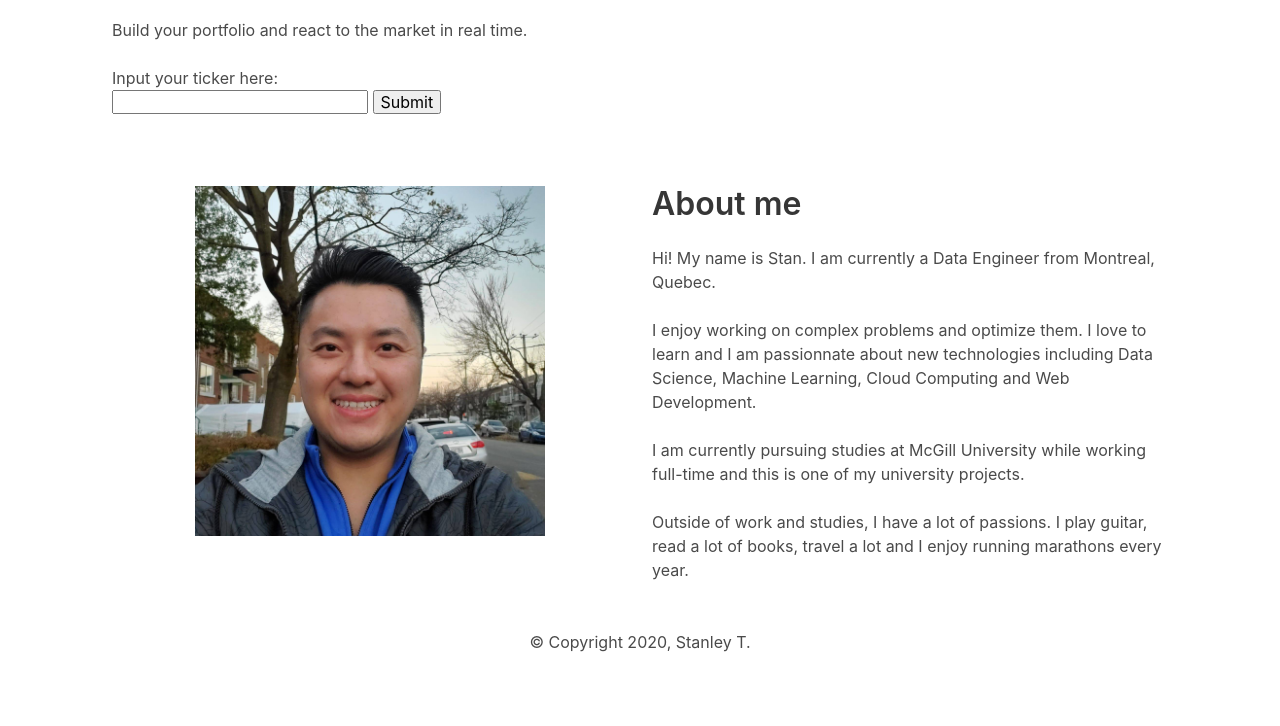
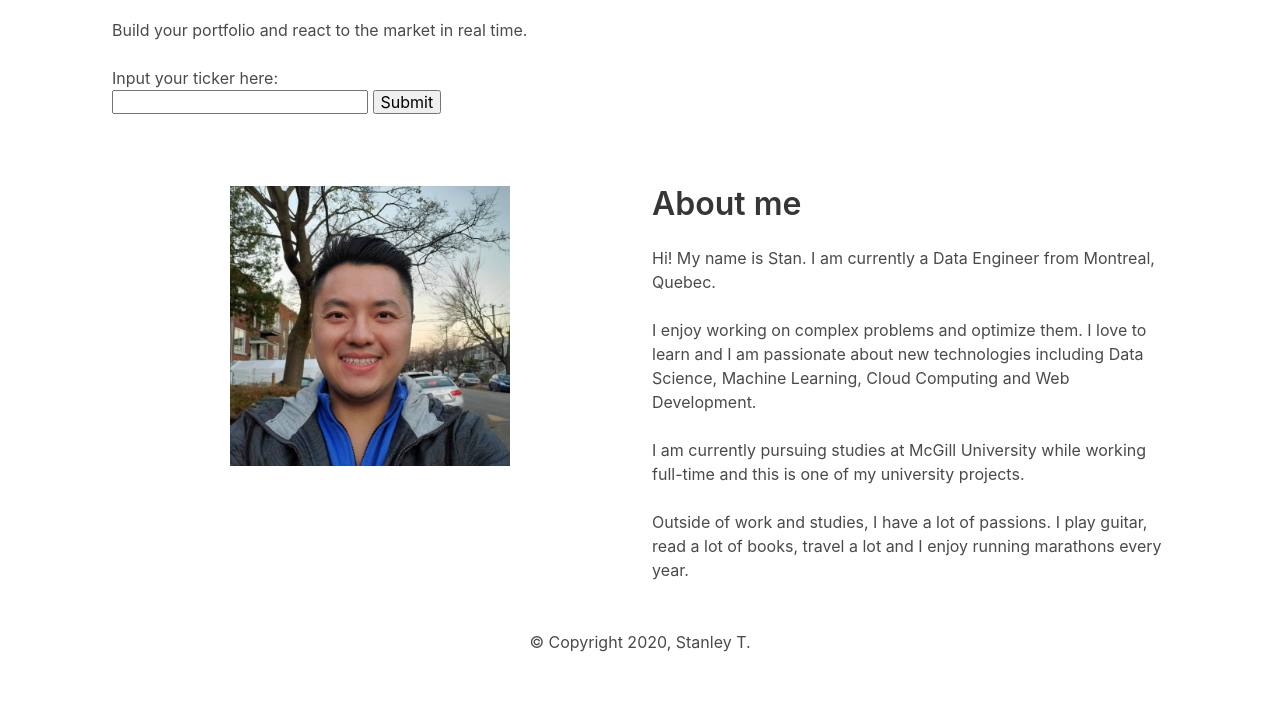
Before and after one commit to virtualspark/stock_final_project, a Flask app: page / in a window 1280 px wide. Shown: the part 762-1488 px from the top of the page. Run offline with Flask 2, Linux system fonts and the light colour scheme; some libraries are stand-ins or nearby versions.

Commit message:
update for app webpage

```diff
--- a/templates/index.html
+++ b/templates/index.html
@@ -52,7 +52,7 @@
         <div class = "columns">
 
             <div class="column is-one-half">
-                <img src="static/images/about_me.jpg" style="height: 350px; display: block; margin: 0 auto;" alt="about_me_01" />
+                <img src="static/images/about_me.jpg" style="height: 280px; display: block; margin: 0 auto;" alt="about_me_01" />
             </div>
 
             <div class = "column is-one-half">
@@ -60,7 +60,7 @@
 
                 <p>Hi! My name is Stan. I am currently a Data Engineer from Montreal, Quebec.</p>
                 <br>
-                <h2>I enjoy working on complex problems and optimize them. I love to learn and I am passionnate about new technologies including Data Science, Machine Learning, Cloud Computing and Web Development. </h2>
+                <h2>I enjoy working on complex problems and optimize them. I love to learn and I am passionate about new technologies including Data Science, Machine Learning, Cloud Computing and Web Development. </h2>
                 <br>
                 <p>I am currently pursuing studies at McGill University while working full-time and this is one of my university projects.</p>
                 <br>
```
